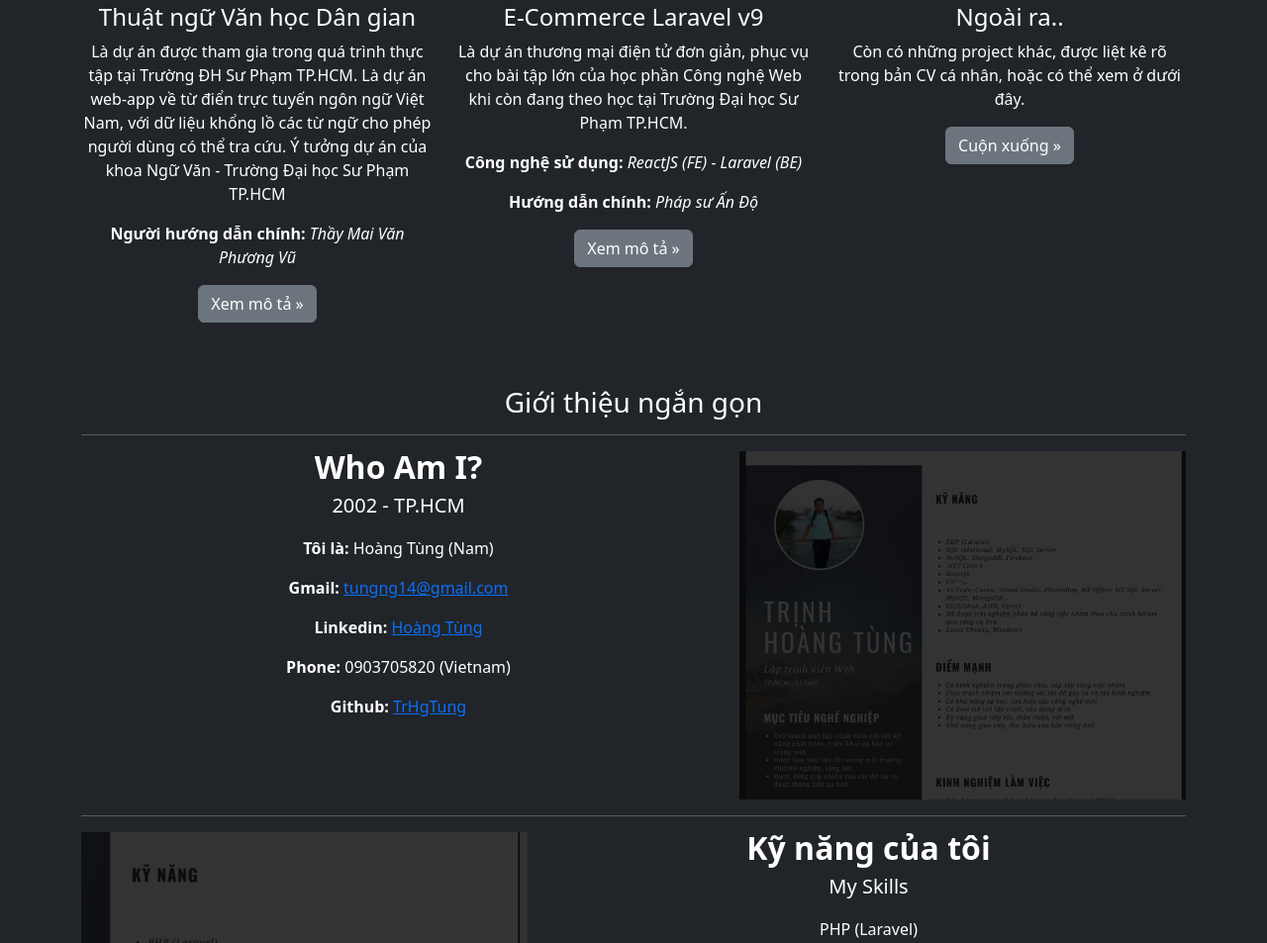
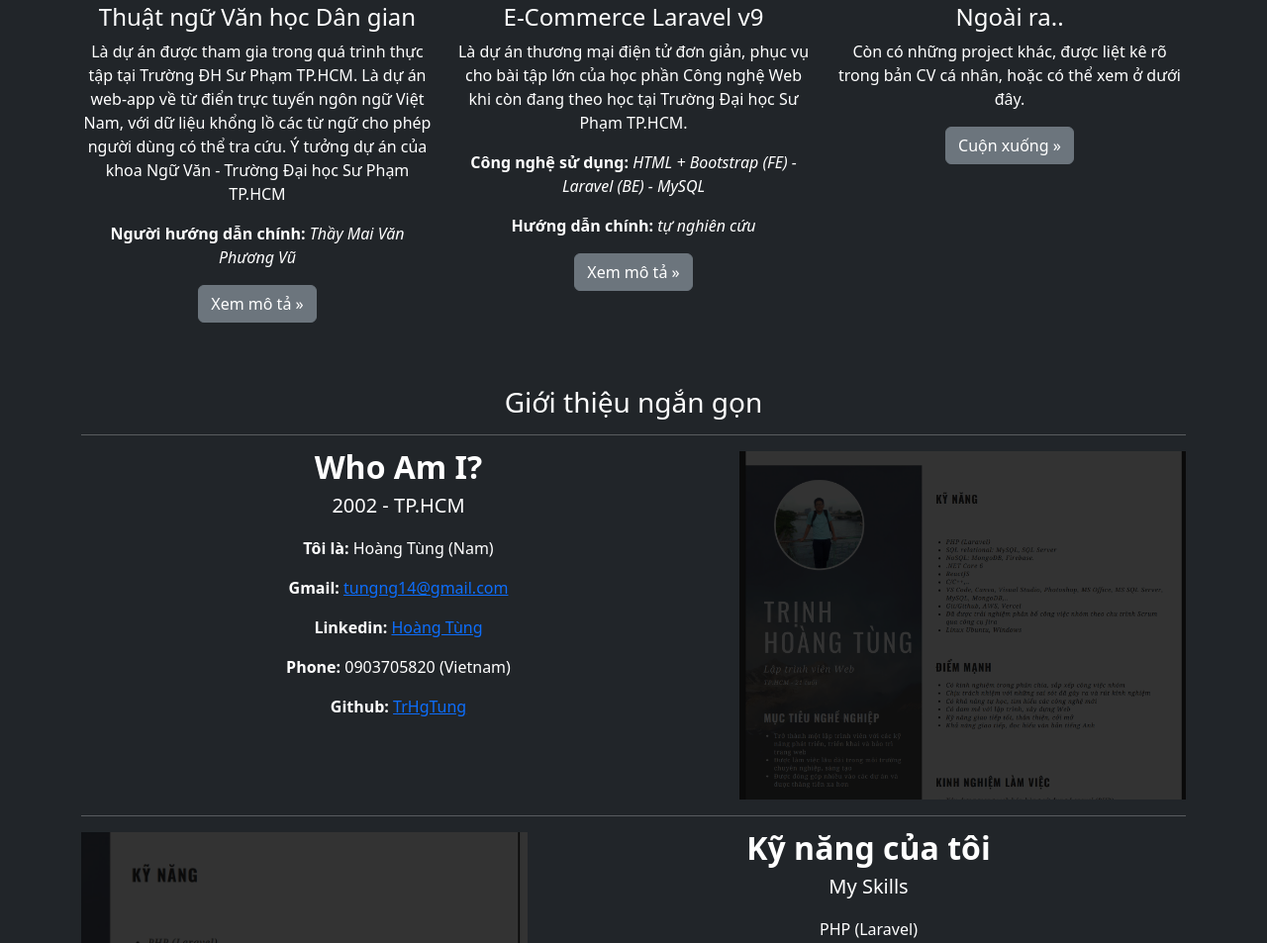
Before and after one commit to TrHgTung/PP, a plain HTML site: page index.html in a window 1280 px wide. Shown: the part 784-1737 px from the top of the page at 99% size. Drawn offline with nearby package versions, Linux system fonts and the light colour scheme.

Commit message:
update laravel src

```diff
--- a/index.html
+++ b/index.html
@@ -110,8 +110,8 @@
                     <h4 class="fw-normal mt-3">E-Commerce Laravel v9</h4>
                     <p>Là dự án thương mại điện tử đơn giản, phục vụ cho bài tập lớn của học phần Công nghệ Web khi còn
                         đang theo học tại Trường Đại học Sư Phạm TP.HCM.</p>
-                    <p><strong>Công nghệ sử dụng: </strong><i>ReactJS (FE) - Laravel (BE)</i></p>
-                    <p><strong>Hướng dẫn chính: </strong><i>Pháp sư Ấn Độ</i></p>
+                    <p><strong>Công nghệ sử dụng: </strong><i>HTML + Bootstrap (FE) - Laravel (BE) - MySQL</i></p>
+                    <p><strong>Hướng dẫn chính: </strong><i>tự nghiên cứu</i></p>
                     <p><a class="btn btn-secondary" href="./components/Laravel_desc.html">Xem mô tả »</a></p>
                 </div><!-- /.col-lg-4 -->
                 <div class="col-lg-4">
```
Also changed, not shown: components/Laravel_desc.html (+1 -1 lines).
